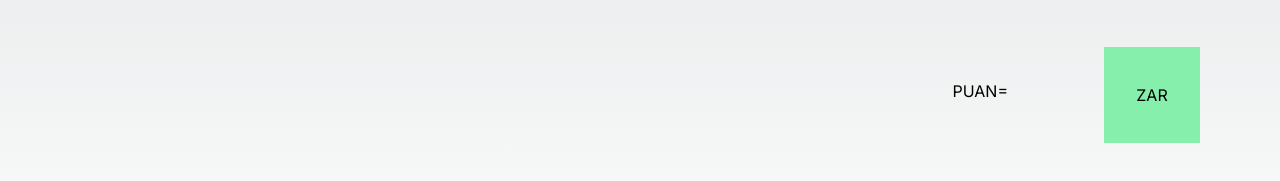
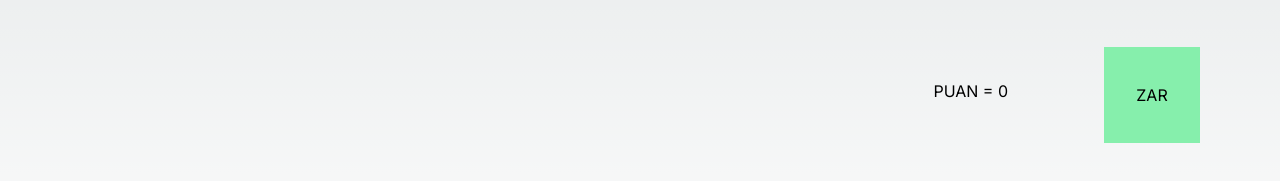
Before and after one commit to Furkan-Erg/dice-of-lanes, a Next.js app: page /gamescreen in a window 1280 px wide. Shown: the part 449-630 px from the top of the page. Built offline with nearby package versions, Linux system fonts and the light colour scheme.

Commit message:
adding dice roll logic

```diff
--- a/app/gamescreen/page.tsx
+++ b/app/gamescreen/page.tsx
@@ -1,6 +1,8 @@
-import React from "react";
+"use client";
+import React, { useState } from "react";
 
 function GameScreen() {
+  const [dicePoints, setDicePoints] = useState(0);
   const players = {
     blue: {
       health: 200,
@@ -52,6 +54,9 @@ function GameScreen() {
       ],
     },
   };
+  const rollDice = (): void => {
+    setDicePoints(dicePoints + Number((Math.random() * 6).toFixed()));
+  };
   return (
     <div className="flex min-h-screen flex-col items-center justify-center gap-12">
       <div className="flex flex-row items-center justify-center gap-12">
@@ -93,11 +98,12 @@ function GameScreen() {
       </div>
       <div className="flex w-full justify-end px-20 gap-24">
         <div id="dicePoints" className="py-8">
-          PUAN=
+          PUAN = {dicePoints}
         </div>
         <div
           id="dice"
           className="w-24 h-24 bg-green-300 flex justify-center items-center"
+          onClick={rollDice}
         >
           ZAR
         </div>
```
